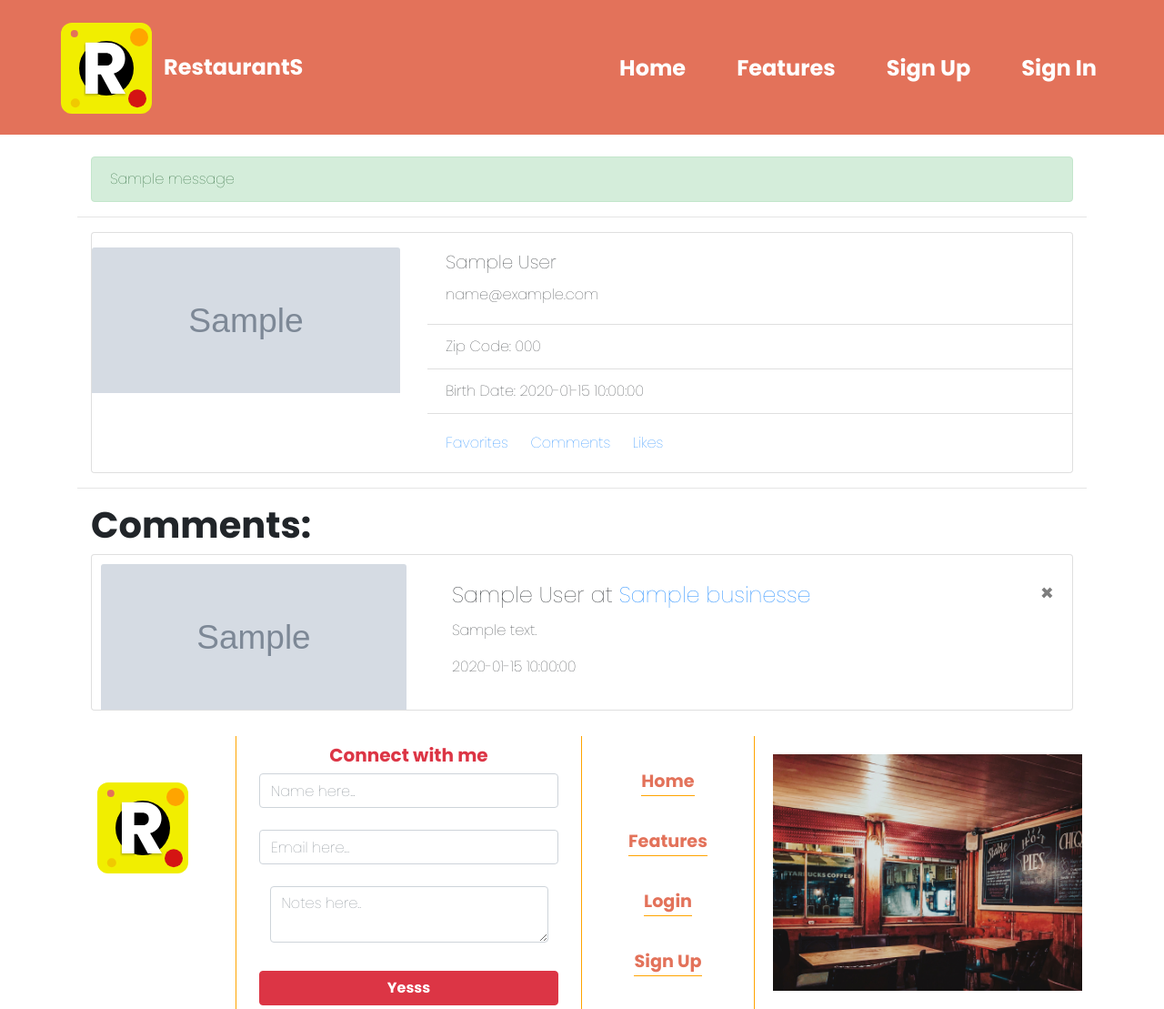
After one commit to anhtuanle2101/Capstone1_Restaurants, a Flask app: page /users/1/comments in a window 1280 px wide. The commit adds this page. Shown: the whole page at 91% size. Run offline with Flask 2, Linux system fonts and the light colour scheme; tables that the repository leaves empty hold one stand-in row (values such as "Sample post"); grey boxes marked "Sample" are stand-in pictures; one stand-in notice (Sample message) is shown; parts of the project's set-up code (start-up, migrations or seed data) failed here and were passed over; some libraries are stand-ins or nearby versions.

Commit message:
favorites AJAX implemented

```diff
--- a/app.py
+++ b/app.py
@@ -6,7 +6,7 @@ import requests
 import math
 from flask_debugtoolbar import DebugToolbarExtension
 from sqlalchemy.exc import IntegrityError
-from models import connect_db, db, User, Favorite, Like, Comment, Cart, Cart_Items, Search_History, Business
+from models import connect_db, db, User, Favorite, Like, Comment, Search_History, Business
 from forms import LogInForm, SignUpForm, CommentForm, SearchForm
 
 app = Flask(__name__)
@@ -145,14 +145,12 @@ def profile(user_id):
 @app.route('/users/<int:user_id>/favorites')
 def favorites(user_id):
     '''User Favorites Page'''
-    if not g.user:
-        flash('Unauthorized Access! Please Sign In First!','danger')
-        return redirect('/login')
-    businesses = g.user.favorites
-    favorites = [(favorite.id) for favorite in g.user.favorites]
-    return render_template('/user/favorites.html', user=g.user, businesses=businesses, favorites=favorites, math=math)
+    user = User.query.get_or_404(user_id)
+    businesses = user.favorites
+    favorites = [(favorite.id) for favorite in user.favorites]
+    return render_template('/user/favorites.html', user=user, businesses=businesses, favorites=favorites, math=math)
 
-@app.route('/users/add_favorite/<business_id>', methods=['POST'])
+@app.route('/users/favorites/<business_id>', methods=['POST'])
 def add_favorite(business_id):
     '''Add A Favorite Restaurant'''
     if not g.user:
@@ -164,12 +162,21 @@ def add_favorite(business_id):
         if new_business:
             g.user.favorites.append(new_business)
             db.session.commit()
-        return redirect('/')
+        result = {
+            'business': new_business.serialize(),
+            'result':'OK'
+        }
+        return jsonify(result)
     else:
         g.user.favorites.append(business)
-        return redirect('/')
+        db.session.commit()
+        result = {
+            'business': business.serialize(),
+            'result': 'OK'
+        }
+        return jsonify(result)
 
-@app.route('/users/remove_favorite/<business_id>', methods=['POST'])
+@app.route('/users/favorites/<business_id>', methods=['DELETE'])
 def remove_favorite(business_id):
     '''Remove A Favorited Restaurant'''
     if not g.user:
@@ -179,9 +186,38 @@ def remove_favorite(business_id):
     if business in g.user.favorites:
         g.user.favorites.remove(business)
         db.session.commit()
-        return redirect('/')
+        result = {
+            'business': business.serialize(),
+            'result': 'OK'
+        }
+        return jsonify(result)
     else:
-        return redirect('/')
+        result = {
+            'result': 'Invalid'
+        }
+        return jsonify(result)
+
+@app.route('/users/<int:user_id>/comments')
+def comments(user_id):
+    '''Show Comments List of User'''
+    user = User.query.get_or_404(user_id)
+    comments = user.comments
+    return render_template('/user/comments.html', comments=comments, user=user)
+
+@app.route('/users/remove_comment/<int:comment_id>', methods=['POST'])
+def remove_comment(comment_id):
+    '''Remove a Comment from an authorized user'''
+    if not g.user:
+        flash('Unauthorized Access! Please Sign In First!', 'danger')
+        return redirect('/login')
+    comment = Comment.query.get_or_404(comment_id)
+    if comment.user_id == g.user.id:
+        db.session.delete(comment)
+        db.session.commit()
+        return redirect(f'/users/{g.user.id}')
+    else:
+        flash('Must be the owner to delete this comment!', 'danger')
+        return redirect(f'/users/{g.user.id}')
 
 
 # restaurants endpoints
--- a/static/app.css
+++ b/static/app.css
@@ -112,11 +112,13 @@ footer {
     padding: 20px;
     display: grid;
     place-items: center;
+    overflow: hidden;
+    height: 280px;
 }
 
 .footer-image-container img {
     width: 100%;
-    height: 100%;
+    height: auto;
 }
 
 .search,
--- a/static/app.js
+++ b/static/app.js
@@ -1,3 +1,22 @@
-searchForm = document.querySelector('form');
-termInput = document.querySelector('#term');
-locationInput = document.querySelector('#location');
+restaurantCards = document.querySelector('.cards-list')
+
+restaurantCards.addEventListener('click', favoriteToggle)
+
+async function favoriteToggle(evt){
+    if (evt.target.classList.contains('favorite-btn')){
+        businessId = evt.target.dataset.business;
+        const res = await axios.post(`/users/favorites/${businessId}`)
+        if (res.data['result'] == 'OK'){
+            evt.target.classList.remove('favorite-btn');
+            evt.target.classList.add('unfavorite-btn');
+        }
+    }else if (evt.target.classList.contains('unfavorite-btn')){
+        businessId = evt.target.dataset.business;
+        const res = await axios.delete(`/users/favorites/${businessId}`)
+        if (res.data['result'] == 'OK'){
+            evt.target.classList.add('favorite-btn');
+            evt.target.classList.remove('unfavorite-btn');
+        }
+    }
+
+}
--- a/templates/base.html
+++ b/templates/base.html
@@ -41,9 +41,12 @@
 
     </header>
     <div class="container">
-        {% for category, message in get_flashed_messages(with_categories=True) %}
-        <div class="alert alert-{{ category }}">{{ message }}</div>
-        {% endfor %}
+        <div class="container mt-4">
+            {% for category, message in get_flashed_messages(with_categories=True) %}
+            <div class="alert alert-{{ category }}">{{ message }}</div>
+            {% endfor %}
+        </div>
+
         {% block content %}
         {% endblock %}
     </div>
--- /dev/null
+++ b/templates/user/comments.html
@@ -0,0 +1,37 @@
+{% extends 'user/profile.html' %}
+
+{% block title %}Comments{% endblock %}
+
+{% block show %}
+<div class="container">
+    <h1 class='display-6 font-weight-bold'>Comments:</h1>
+    <div class="cards-list">
+        {% for comment in comments %}
+            <div class="comment card my-2">
+                <div class="row">
+                    <div class="col-md-4">
+                        <img src="{{comment.user.image_url}}" alt="" class="card-img-top">
+                    </div>
+                    <div class="col-md-8">
+                        <div class="card-body">
+                            {% if comment.user.id == user.id %}
+                            <form action="/users/remove_comment/{{comment.id}}" method="POST">
+                                <button class="close" aria-label="Close">
+                                    <span aria-hidden="true">&times;</span>
+                                </button>
+                            </form>
+                            {% endif %}
+                            <h4 class="card-title">
+                                {{comment.user.first_name}} {{comment.user.last_name}} at <a href="/restaurants/{{comment.business.id}}">{{comment.business.name}}</a>
+                            </h4>
+                            <p class="card-text">{{comment.message}}</p>
+                            <p class="card-text text-mute">{{comment.created_at}}</p>
+                        </div>
+                    </div>
+
+                </div>
+            </div>
+        {% endfor %}
+    </div>
+</div>
+{% endblock %}
--- a/templates/user/profile.html
+++ b/templates/user/profile.html
@@ -25,7 +25,8 @@
                       </ul>
                       <div class="card-body">
                         <a href="/users/{{user.id}}/favorites" class="card-link">Favorites</a>
-                        <a href="#" class="card-link">Another link</a>
+                        <a href="/users/{{user.id}}/comments" class="card-link">Comments</a>
+                        <a href="#" class="card-link">Likes</a>
                       </div>
                 </div>
             </div>
```
Also changed, not shown: models.py (+13 -20 lines), templates/business/detail.html (+20 -5 lines), templates/home.html (+7 -8 lines), templates/search.html (+9 -1 lines), templates/user/favorites.html (+8 -12 lines).
